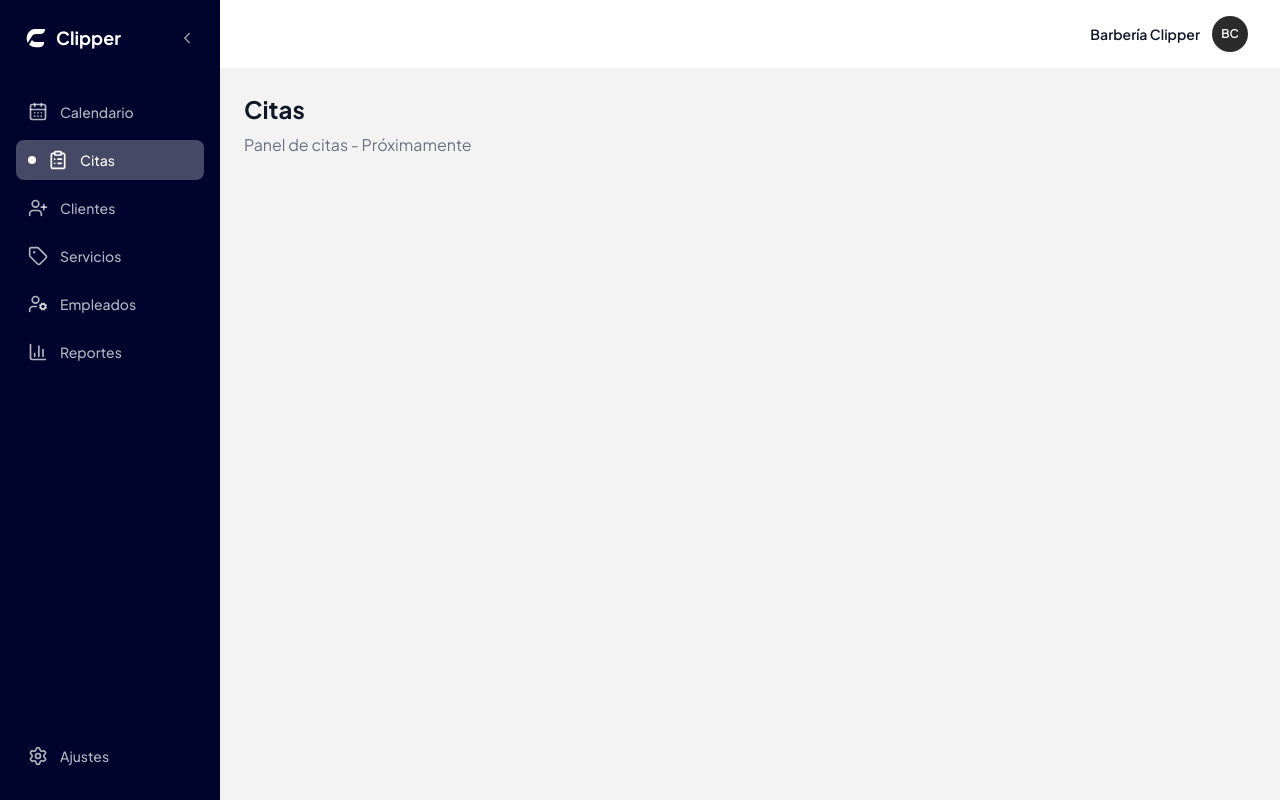
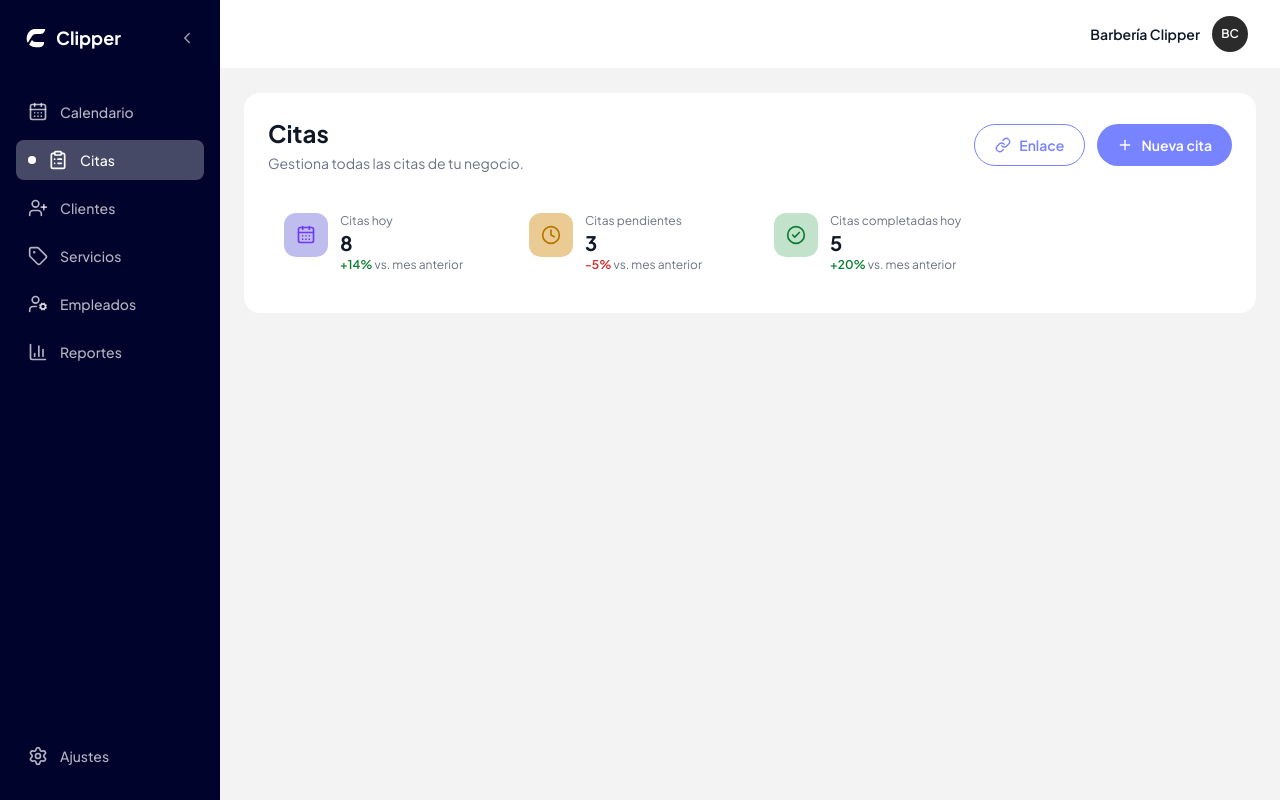
Before and after one commit to AndresRios123/Clipper-frontend, a React (Vite) app: page /citas in a window 1280 px wide. Built offline with nearby package versions, Linux system fonts and the light colour scheme.

Commit message:
Creada sección citas

```diff
--- /dev/null
+++ b/src/components/AppointmentsView/AppointmentsHeader.tsx
@@ -0,0 +1,69 @@
+import { Plus, CalendarDays, Clock, CheckCircle2, Link } from "lucide-react";
+import StatCard from "../StatCard/StatCard";
+
+type AppointmentsHeaderProps = {
+  onNewAppointment?: () => void;
+};
+
+const AppointmentsHeader = ({ onNewAppointment }: AppointmentsHeaderProps) => {
+  return (
+    <div className="bg-white rounded-2xl p-6 flex flex-col gap-6">
+      {/* Título + descripción + botones */}
+      <div className="flex flex-col sm:flex-row sm:items-center sm:justify-between gap-4">
+        <div>
+          <h1 className="text-2xl font-bold text-gray-900">Citas</h1>
+          <p className="text-sm text-gray-500 mt-1">
+            Gestiona todas las citas de tu negocio.
+          </p>
+        </div>
+
+        <div className="flex flex-col sm:flex-row gap-3">
+          <button
+            type="button"
+            className="flex items-center justify-center gap-2 border border-[#7883FF] text-[#7883FF] text-sm font-semibold rounded-full px-5 py-2.5 hover:bg-[#7883FF] hover:text-white transition-colors"
+          >
+            <Link size={16} />
+            Enlace
+          </button>
+          <button
+            type="button"
+            onClick={onNewAppointment}
+            className="flex items-center justify-center gap-2 bg-[#7883FF] text-white text-sm font-semibold rounded-full px-5 py-2.5 hover:bg-[#6670e8] transition-colors"
+          >
+            <Plus size={16} />
+            Nueva cita
+          </button>
+        </div>
+      </div>
+
+      {/* Estadísticas */}
+      <div className="grid grid-cols-2 lg:grid-cols-4 gap-4">
+        <StatCard
+          icon={<CalendarDays size={20} style={{ color: "#723AF3" }} />}
+          iconBgColor="#BFBDED"
+          label="Citas hoy"
+          value={8}
+          changePercentage={14}
+        />
+
+        <StatCard
+          icon={<Clock size={20} style={{ color: "#B57600" }} />}
+          iconBgColor="#E9CB93"
+          label="Citas pendientes"
+          value={3}
+          changePercentage={-5}
+        />
+
+        <StatCard
+          icon={<CheckCircle2 size={20} style={{ color: "#0C7D31" }} />}
+          iconBgColor="#C3E2CC"
+          label="Citas completadas hoy"
+          value={5}
+          changePercentage={20}
+        />
+      </div>
+    </div>
+  );
+};
+
+export default AppointmentsHeader;
--- a/src/pages/Appointments.tsx
+++ b/src/pages/Appointments.tsx
@@ -1,8 +1,9 @@
+import AppointmentsHeader from "../components/AppointmentsView/AppointmentsHeader";
+
 const Appointments = () => {
   return (
-    <div className="p-6">
-      <h1 className="text-2xl font-bold text-gray-900">Citas</h1>
-      <p className="text-gray-500 mt-2">Panel de citas - Próximamente</p>
+    <div className="p-6 flex flex-col gap-6">
+      <AppointmentsHeader />
     </div>
   );
 };
```
